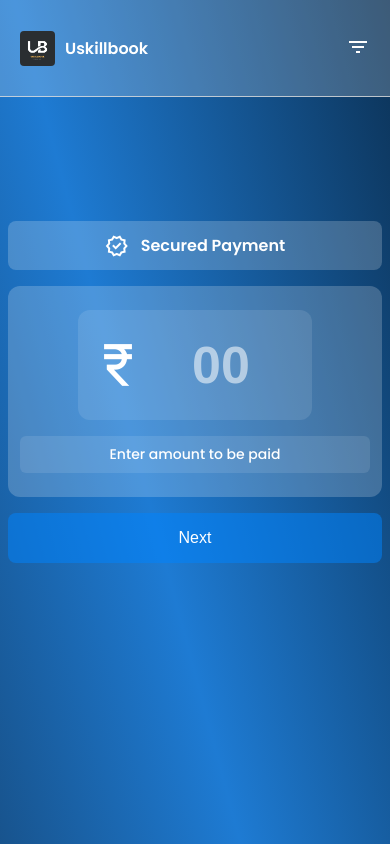
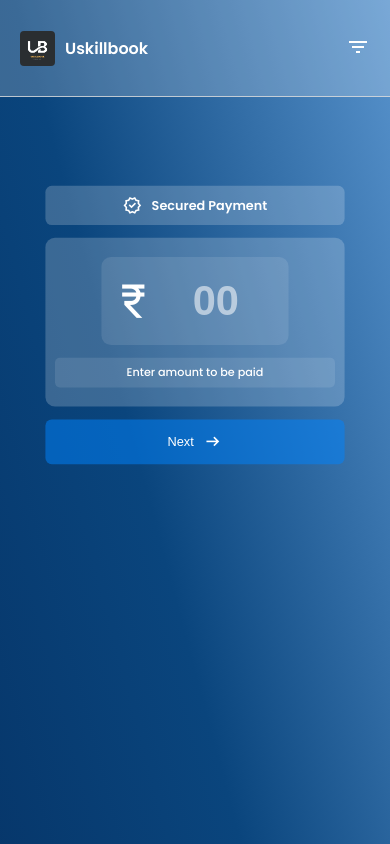
Before and after one commit to MurXGen/uskillbook, a React (Vite) app in the folder frontend/: page /checkout in a window 390 px wide. Built offline with nearby package versions, Linux system fonts and the light colour scheme.

Commit message:
mobile ui

```diff
--- a/frontend/src/checkout.css
+++ b/frontend/src/checkout.css
@@ -1,7 +1,7 @@
 body {
     margin: 0;
     height: 100vh;
-    background: linear-gradient(75deg, #0E1621, #1e7bd3, #000306);
+    background: linear-gradient(75deg, #012250, #0a457d, #89c4ff);
     background-size: 200% 200%;
     animation: gradientMove 10s ease infinite;
     font-family: "poppins";
@@ -28,6 +28,14 @@ body {
     align-items: center;
     position: relative;
     top: 100px;
+}
+
+
+@media screen and (max-width: 420px) {
+.container {
+    transform: scale(0.8);
+    top: 30px;
+}
 }
 
 
@@ -61,6 +69,10 @@ body {
     font-size: 16px;
     font-weight: 500;
     cursor: pointer;
+    display: flex;
+    align-items: center;
+    gap: 12px;
+    justify-content: center;
 }
 
 .pricContainer .priceAccept {
@@ -181,11 +193,17 @@ body {
     justify-content: center;
     align-items: center;
     cursor: pointer;
+    height: 100px;
+    overflow-y: scroll;
 }
+
+.image-upload-container .upload-box::-webkit-scrollbar {
+    display: none;
+  }
+
 
 .image-upload-container .upload-box img {
     width: 100%;
-    height: 150px;
 }
 
 .image-upload-container .upload-box .upload-placeholder {
@@ -194,6 +212,7 @@ body {
     gap: 12px;
     color: white;
     font-weight: 600;
+
 }
 
 .image-upload-container .dropdowns {
@@ -211,7 +230,7 @@ body {
     width: 100%;
     padding: 12px;
     border-radius: 6px;
-    background-color: rgba(255, 255, 255, 0.2);
+    background-color: rgba(255, 255, 255, 0.1);
     color: white;
     border: none;
     font-weight: 600;
@@ -260,11 +279,15 @@ body {
     padding: 16px;
     border: 0;
     border-radius: 8px;
-    background-color: rgb(0, 132, 255, 0.8);
+    background-color: rgb(0, 132, 255, 0.6);
     color: white;
     font-size: 16px;
     font-weight: 500;
     cursor: pointer;
+    display: flex;
+    align-items: center;
+    gap: 12px;
+    justify-content: center;
 }
 
 .loading-overlay {
--- a/frontend/src/components/ImageUploadComponent.jsx
+++ b/frontend/src/components/ImageUploadComponent.jsx
@@ -174,6 +174,9 @@ keyboard_arrow_down
 
       <button className="submit" onClick={handleSubmit} disabled={isLoading}>
         {isLoading ? "Processing..." : "Pay"}
+        <span class="material-symbols-outlined">
+          arrow_right_alt
+        </span>
       </button>
     </div>
   </>);
--- a/frontend/src/components/PriceComponent.jsx
+++ b/frontend/src/components/PriceComponent.jsx
@@ -65,6 +65,9 @@ const PriceComponent = ({ price, setPrice, onNext }) => {
 
       <button className="next-button" onClick={onNext} disabled={!price}>
         Next
+        <span class="material-symbols-outlined">
+          arrow_right_alt
+        </span>
       </button>
     </div>
   );
```
Lines whose indentation alone changed are shown as unchanged.
